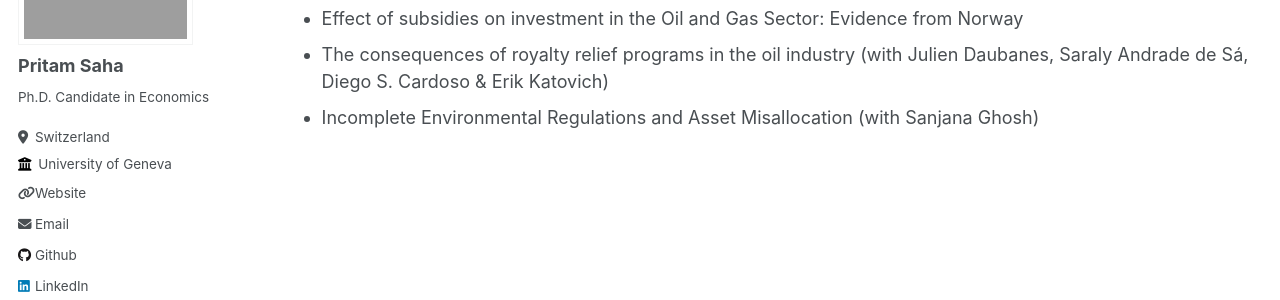
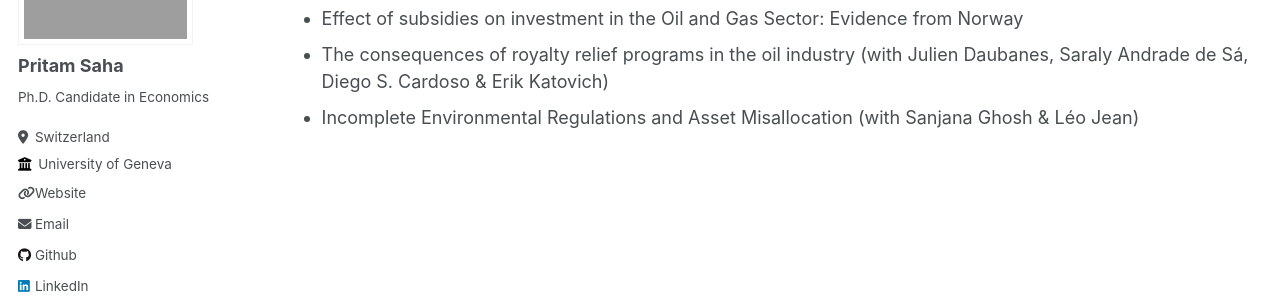
Before and after one commit to s-pritam/s-pritam.github.io, a Jekyll site: the page built from _pages/research.md, in a window 1280 px wide. Shown: the part 175-475 px from the top of the page. Built offline with Jekyll 4.4.1, drawn with Linux system fonts in a browser that asks for light colours.

Commit message:
Update research.md

```diff
--- a/_pages/research.md
+++ b/_pages/research.md
@@ -11,4 +11,4 @@ Work in Progress
 ======
 - Effect of subsidies on investment in the Oil and Gas Sector: Evidence from Norway
 - The consequences of royalty relief programs in the oil industry (with Julien Daubanes, Saraly Andrade de Sá, Diego S. Cardoso & Erik Katovich)
-- Incomplete Environmental Regulations and Asset Misallocation (with Sanjana Ghosh)
+- Incomplete Environmental Regulations and Asset Misallocation (with Sanjana Ghosh & Léo Jean)
```
